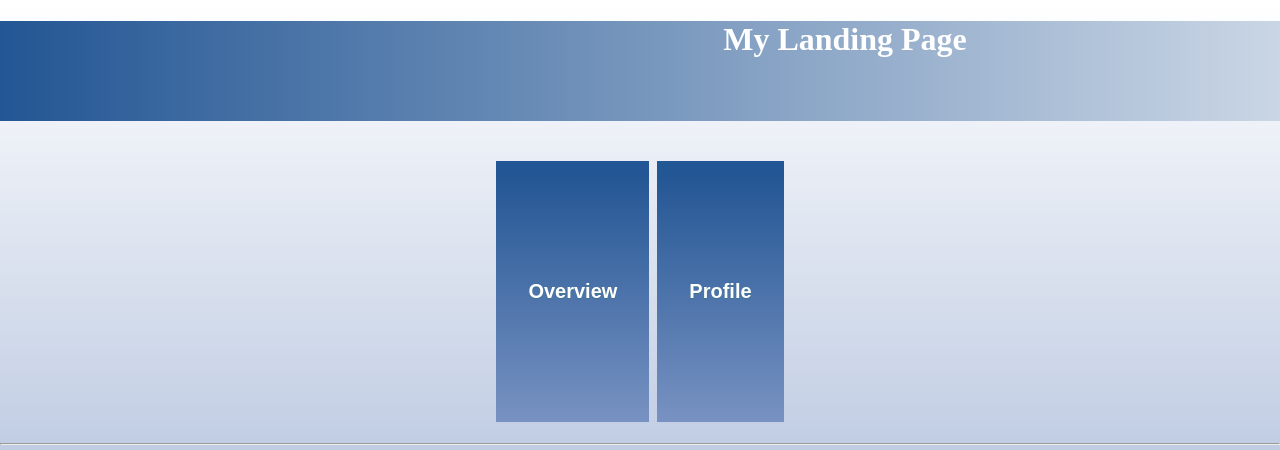
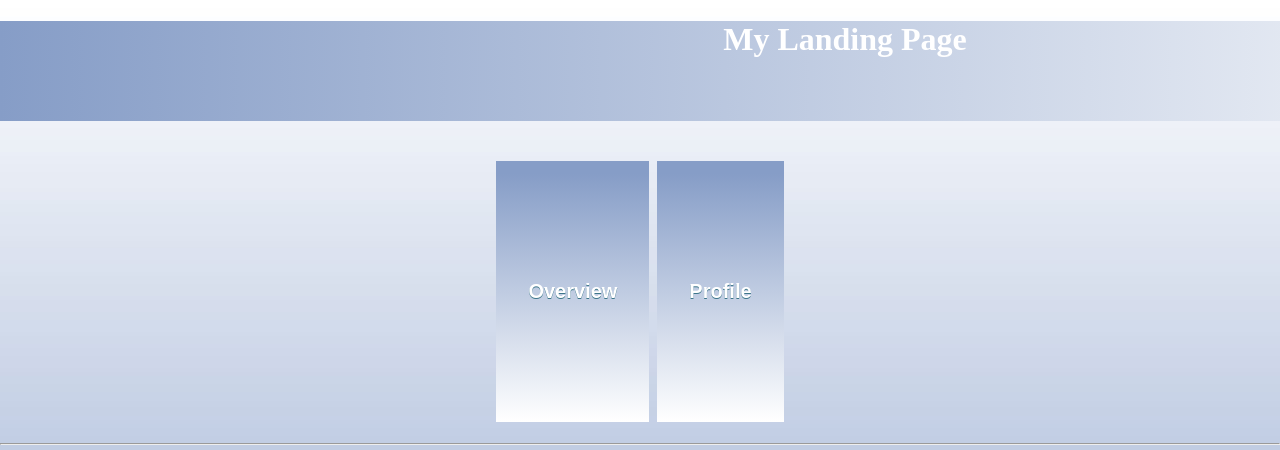
Before and after one commit to redable1997/Landing-Page, a plain HTML site: page index.html in a window 1280 px wide. Shown: the top 450 px of the page. Drawn offline with Linux system fonts and the light colour scheme.

Commit message:
Changed Colors

```diff
--- a/overviewstyle.css
+++ b/overviewstyle.css
@@ -5,7 +5,7 @@ background-repeat:repeat-x;
     padding:0;
     margin:0;}
 
-header {background: linear-gradient(to right, #235694, white);
+header {background: linear-gradient(to right, #869DC7, white);
         height:100px;
         width: 1690px;
         float: right
--- a/profilestyle.css
+++ b/profilestyle.css
@@ -7,7 +7,7 @@ background-repeat:repeat-x;
 text-align: center;}
 h1 { text-align: left;}
 ul {list-style-type: none;}
-header {background: linear-gradient(to right, #235694, white);
+header {background: linear-gradient(to right, #869DC7, white);
         height:100px;
         width: 1690px;
         float: right
--- a/style.css
+++ b/style.css
@@ -5,7 +5,7 @@ background-repeat:repeat-x;
     padding: 0;
     margin: 0;
         text-align: center }
-header {background: linear-gradient(to right, #235694, white);
+header {background: linear-gradient(to right, #869DC7, white);
         height:100px;
         width: 1690px;
         float: right
@@ -19,11 +19,11 @@ p.one {
 }
 .myButton {
 	background:-webkit-gradient(linear, left top, left bottom, color-stop(0.05, #235694), color-stop(1, #7892c2));
-	background:-moz-linear-gradient(top, #235694 5%, #7892c2 100%);
-	background:-webkit-linear-gradient(top, #235694 5%, #7892c2 100%);
-	background:-o-linear-gradient(top, #235694 5%, #7892c2 100%);
-	background:-ms-linear-gradient(top, #235694 5%, #7892c2 100%);
-	background:linear-gradient(to bottom, #235694 5%, #7892c2 100%);
+	background:-moz-linear-gradient(top, #869DC7 5%, #ffffff 100%);
+	background:-webkit-linear-gradient(top, #869DC7 5%, #ffffff 100%);
+	background:-o-linear-gradient(top, #869DC7 5%, #ffffff 100%);
+	background:-ms-linear-gradient(top, #869DC7 5%, #ffffff 100%);
+	background:linear-gradient(to bottom, #869DC7 5%, #ffffff 100%);
 	filter:progid:DXImageTransform.Microsoft.gradient(startColorstr='#235694', endColorstr='#7892c2',GradientType=0);
 	background-color:#235694;
 	-moz-border-radius:8px;
@@ -41,11 +41,11 @@ p.one {
 }
 .myButton:hover {
 	background:-webkit-gradient(linear, left top, left bottom, color-stop(0.05, #93a7c7), color-stop(1, #235694));
-	background:-moz-linear-gradient(top, #93a7c7 5%, #235694 100%);
-	background:-webkit-linear-gradient(top, #93a7c7 5%, #235694 100%);
-	background:-o-linear-gradient(top, #93a7c7 5%, #235694 100%);
-	background:-ms-linear-gradient(top, #93a7c7 5%, #235694 100%);
-	background:linear-gradient(to bottom, #93a7c7 5%, #235694 100%);
+	background:-moz-linear-gradient(top, #ffffff 5%, #869DC7 100%);
+	background:-webkit-linear-gradient(top, #ffffff 5%, #869DC7 100%);
+	background:-o-linear-gradient(top, #ffffff 5%, #869DC7 100%);
+	background:-ms-linear-gradient(top, #ffffff 5%, #869DC7 100%);
+	background:linear-gradient(to bottom, #ffffff 5%, #869DC7 100%);
 	filter:progid:DXImageTransform.Microsoft.gradient(startColorstr='#93a7c7', endColorstr='#235694',GradientType=0);
 	background-color:#93a7c7;
 }
```
